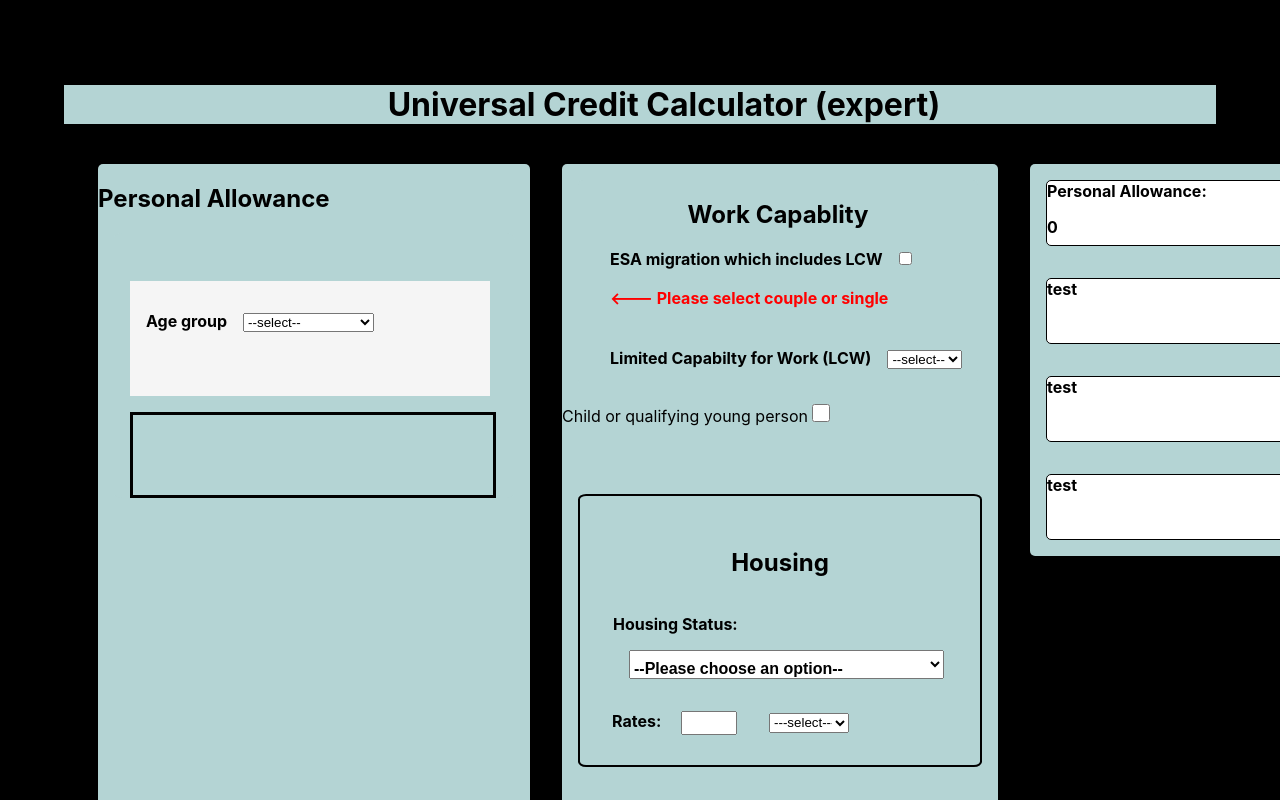
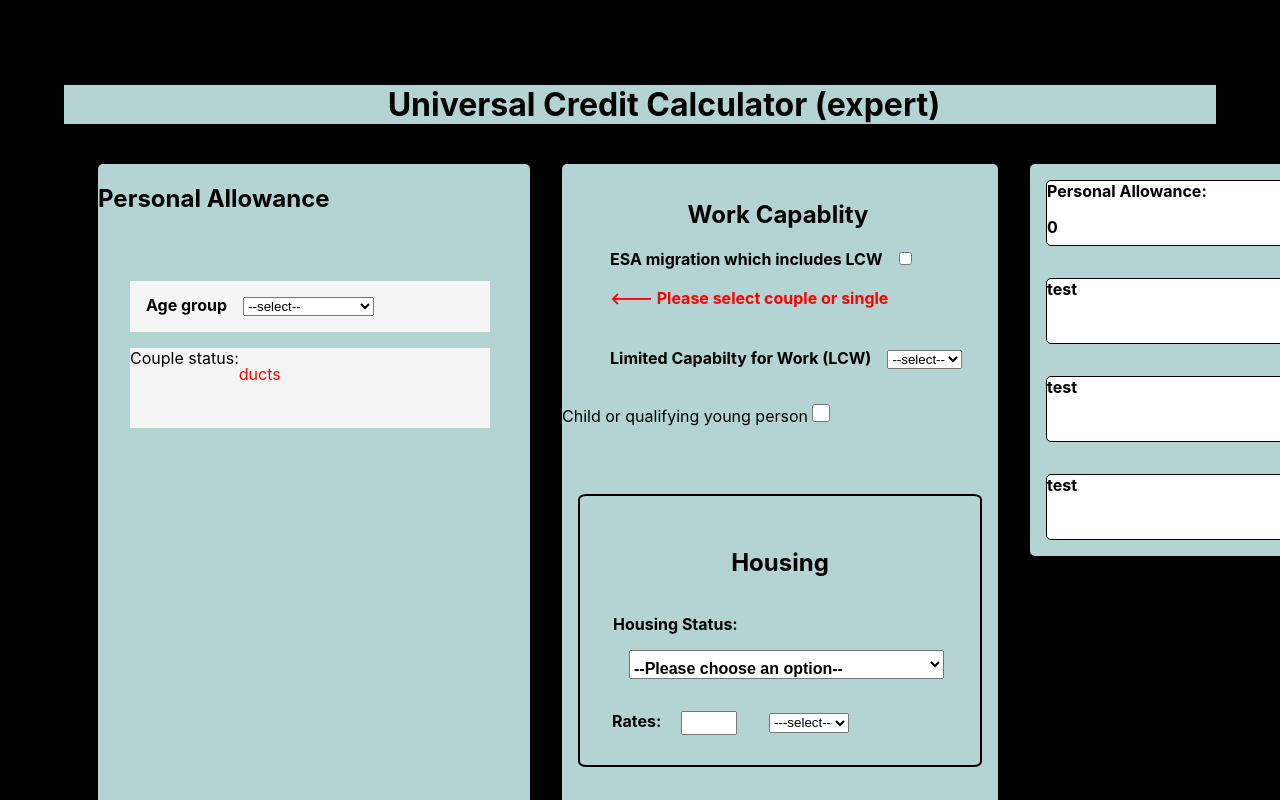
Before and after one commit to dnlstronge/benefitscalc2, a React (Create React App) app: page / in a window 1280 px wide. Shown: the top 800 px of the page. Built offline with nearby package versions, Linux system fonts and the light colour scheme.

Commit message:
[x] local state for couple should now display below section

```diff
--- a/src/components/UC/UCform/PA/PASingle.js
+++ b/src/components/UC/UCform/PA/PASingle.js
@@ -12,38 +12,35 @@ const PASingle = ({lift_state, set_lift_state, PA_state, set_PA_state}) => {
     // handlers
 
     const handleAge = (e) => {
+        set_lift_state({...lift_state, couple: ""})
         setAge(e.target.value)
         set_PA_state({...PA_state, PERSONAL_ALLOWANCE: 0})
 
     }
     const handlePA_under = (e) => {
         setCouple(e.target.value)
+        set_lift_state({...lift_state, couple: e.target.value})
         if(e.target.value === "SINGLE") {
-            set_lift_state({...lift_state, COUPLE: e.target.value})
             return set_PA_state({...PA_state, PERSONAL_ALLOWANCE: UC_elements.single_under25})
         }
 
        else if(e.target.value === "COUPLE") {
-            set_lift_state({...lift_state, COUPLE: e.target.value})
             return set_PA_state({...PA_state, PERSONAL_ALLOWANCE: UC_elements.joint_under25})
         }
         else {
-            set_lift_state({...lift_state, COUPLE: e.target.value})
             return set_PA_state({...PA_state, PERSONAL_ALLOWANCE: 0})
         }
     }
     const handlePA_over = (e) => {
         setCouple(e.target.value)
+        set_lift_state({...lift_state, couple: e.target.value})
         if(e.target.value === "SINGLE") {
-            set_lift_state({...lift_state, COUPLE: e.target.value})
             return set_PA_state({...PA_state, PERSONAL_ALLOWANCE: UC_elements.single_over25})
         }
        else if(e.target.value === "COUPLE") {
-            set_lift_state({...lift_state, COUPLE: e.target.value})
             return set_PA_state({...PA_state, PERSONAL_ALLOWANCE: UC_elements.joint_over25})
         }
         else {
-            set_lift_state({...lift_state, COUPLE: e.target.value})
             return set_PA_state({...PA_state, PERSONAL_ALLOWANCE: 0})
         }
     }
@@ -78,7 +75,7 @@ const PASingle = ({lift_state, set_lift_state, PA_state, set_PA_state}) => {
 {/* stream 2 - over 25 */}
                 {age === "OVER" &&
                 <label className={classes.pa_label} onChange={handlePA_over} htmlFor="couple_select1">Couple/Single
-                    <select className={pa_select} id="couple_select1">
+                    <select className={classes.pa_select} id="couple_select1">
                         <option value="NONE">--select--</option>
                         <option value="SINGLE">Single</option>
                         <option value="COUPLE">Couple</option>
--- a/src/components/UC/UCform/PA/PASingle.module.css
+++ b/src/components/UC/UCform/PA/PASingle.module.css
@@ -3,7 +3,7 @@
     flex-direction: column;
     font-weight: bold;
     margin: 1rem 1rem 1rem 1rem;
-    padding-bottom: 2rem;
+
     background: whitesmoke;
     width: 90%;
     height: auto;
@@ -11,12 +11,12 @@
 }
 .pa_label {
 
-    margin: 1rem 1rem 1rem 1rem;
+    margin: 0.5rem 1rem 0.5rem 1rem;
 
 
 }
 .pa_select {
-    margin: 1rem 1rem 1rem 1rem;
+    margin: 0.5rem 1rem 0.5rem 1rem;
 }
 .age_warning {
     color: red;
--- a/src/components/UC/UCform/PA/SelectPA.js
+++ b/src/components/UC/UCform/PA/SelectPA.js
@@ -8,7 +8,7 @@ const UC_elements = UCElements;
 const Select_PA = ({ state_GLOBAL, set_state_GLOBAL }) => {
 
     const [local, setLocal] = useState( {
-        couple: '',
+        couple: 'ducts',
     })
 
 
@@ -24,7 +24,9 @@ const Select_PA = ({ state_GLOBAL, set_state_GLOBAL }) => {
 
 
         <div className={classes.localstatelog_container}>
-            <label className={classes.stateLabel} htmlFor="P_couple"><p id="P_couple" className={classes.stateP}></p></label>
+            <label className={classes.stateLabel} htmlFor="P_couple">
+                Couple status: <p id="P_couple" className={classes.stateP}>{local.couple}</p>
+            </label>
         </div>
         </container>
         </React.Fragment>
--- a/src/components/UC/UCform/PA/SelectPA.module.css
+++ b/src/components/UC/UCform/PA/SelectPA.module.css
@@ -18,12 +18,13 @@
 
 .localstatelog_container {
     display: flex;
-    border: 3px solid black;
+
     flex-direction: column;
     margin-left: 1rem;
     margin-right: 3rem;
     width: 90%;
     height: 5rem;
+    background-color: whitesmoke;
 }
 .stateLabel {
     display: flex;
```
